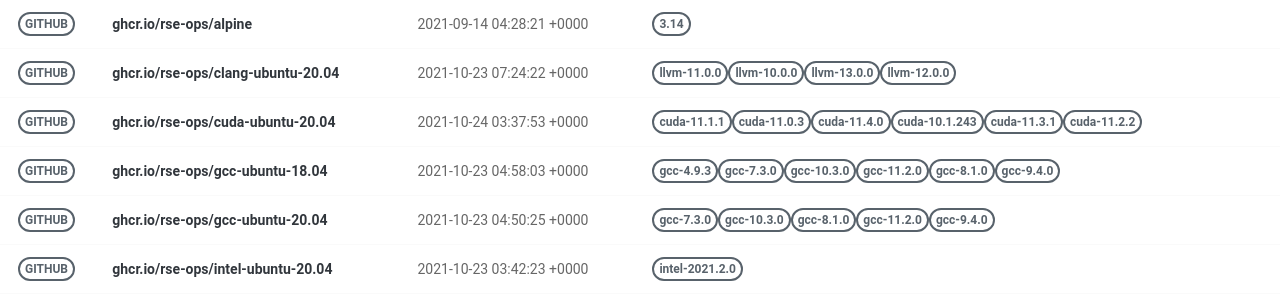
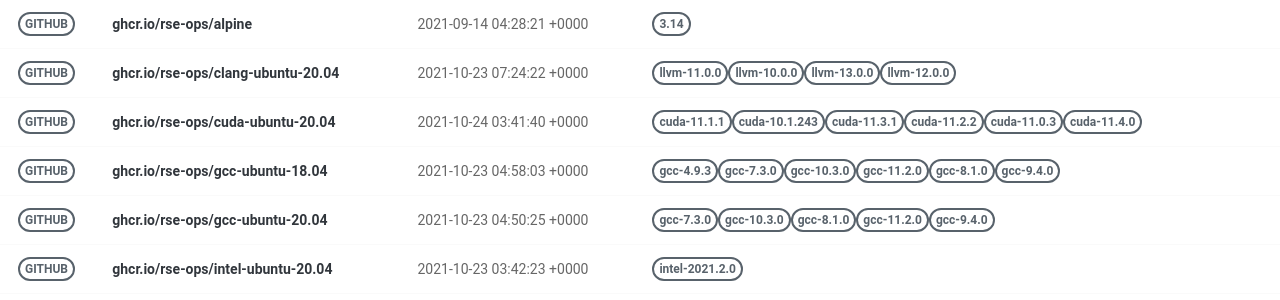
Before and after one commit to rse-ops/docker-images, a Jekyll site: the page built from pages/index.md, in a window 1280 px wide. Shown: the part 130-430 px from the top of the page. Built offline with Jekyll 4.4.1, drawn with Linux system fonts in a browser that asks for light colours; nearby versions of some CDN libraries.

Commit message:
Automated push to update library 2021-10-24

```diff
--- a/_library/ghcr.io-rse-ops-cuda-ubuntu-20.04.md
+++ b/_library/ghcr.io-rse-ops-cuda-ubuntu-20.04.md
@@ -1,7 +1,7 @@
 ---
 layout: container
 name: ghcr.io/rse-ops/cuda-ubuntu-20.04
-updated_at: 2021-10-24 03:37:53.655708
+updated_at: 2021-10-24 03:41:40.518362
 
 
 container_url: https://github.com/orgs/rse-ops/packages/container/package/cuda-ubuntu-20.04
```
Also changed, not shown: other parts of _library/ghcr.io-rse-ops-cuda-ubuntu-20.04.md (+6 -6 lines).
